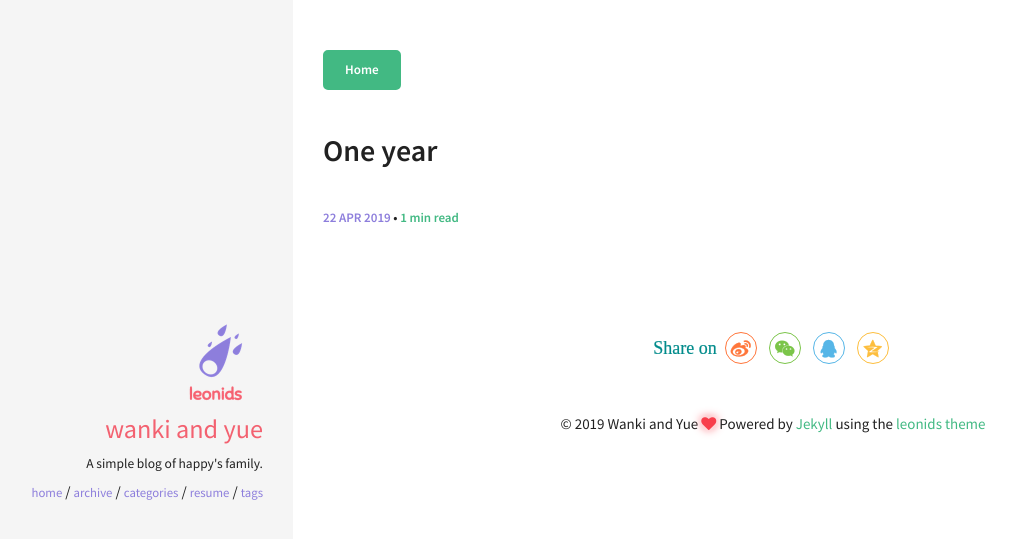
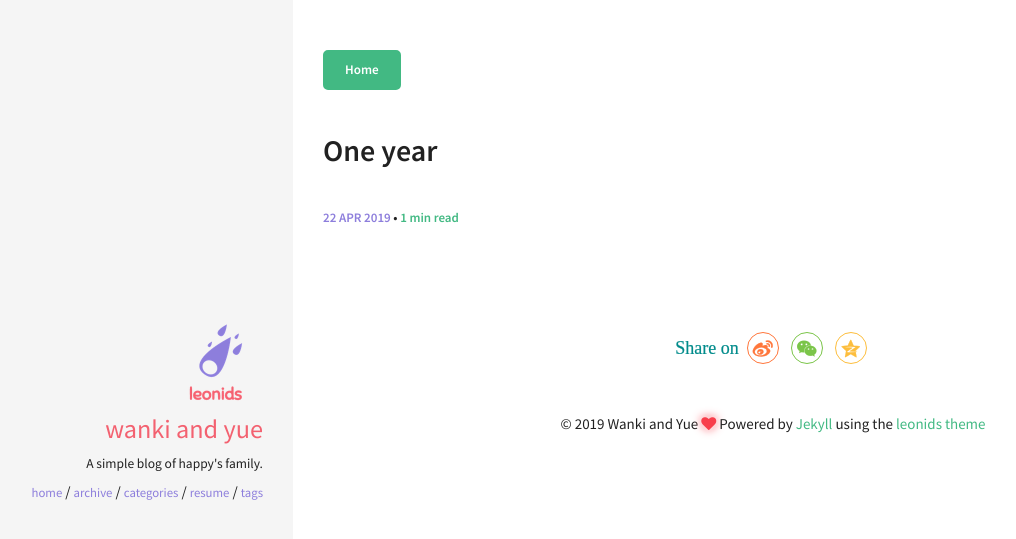
Before and after one commit to YueLi02/YueLi02.github.io, a Jekyll site: the page built from _posts/2019-04-22-one-year.md, in a window 1280 px wide. Shown: the top 539 px of the page, without its empty margins (27-1043 px from the left). Built offline with Jekyll 4.4.1, drawn with Linux system fonts in a browser that asks for light colours.

Commit message:
Update post.html

```diff
--- a/_layouts/post.html
+++ b/_layouts/post.html
@@ -47,7 +47,6 @@ layout: default
   <font style="font-size:18px;color:darkcyan;"> Share on</font>
   <a href="#" class="social-share-icon icon-weibo"></a>
   <a href="#" class="social-share-icon icon-wechat"></a>
-  <a href="#" class="social-share-icon icon-qq"></a>
   <a href="#" class="social-share-icon icon-qzone"></a>
   </center>
 </div>
```
